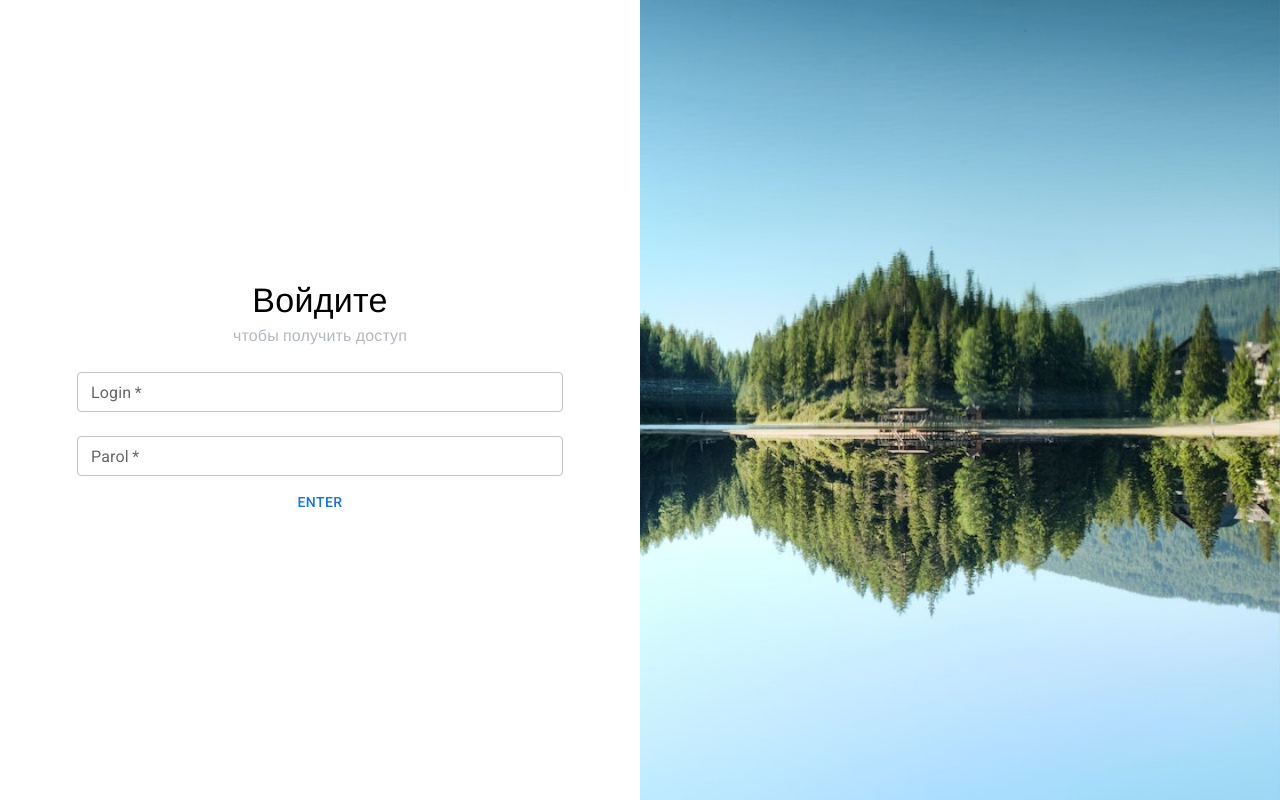
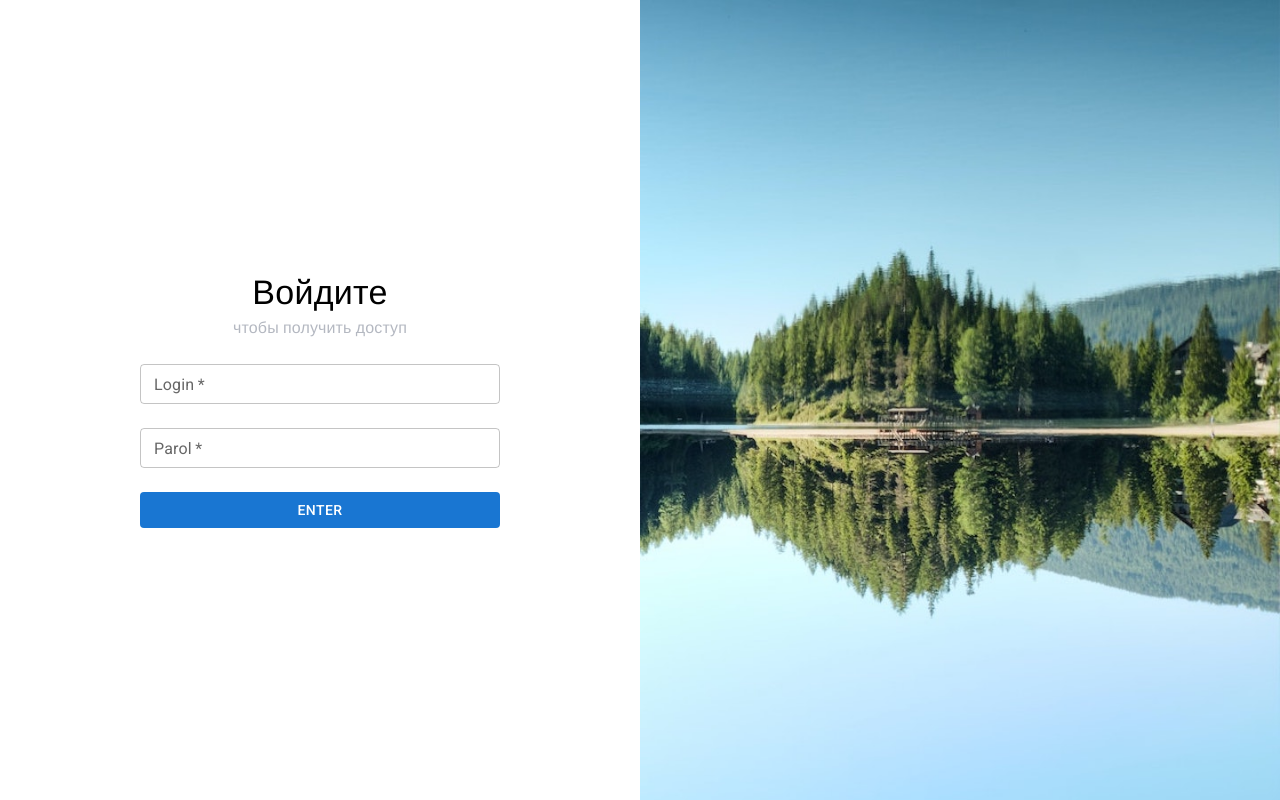
Before and after one commit to VladimirRM/Materialui-Reacthookgorms, a React (Create React App) app: page / in a window 1280 px wide. Built offline with nearby package versions, Linux system fonts and the light colour scheme; a web font is replaced by a local one.

Commit message:
adding use form

```diff
--- a/src/pages/auth-page/auth-form/auth-form.css
+++ b/src/pages/auth-page/auth-form/auth-form.css
@@ -18,3 +18,7 @@
 .auth-form__subtitle1{
     color: rgb(180,184,193)
 }
+.auth-form__form{
+    max-width: 360px;
+
+}
--- a/src/pages/auth-page/auth-form/auth-form.tsx
+++ b/src/pages/auth-page/auth-form/auth-form.tsx
@@ -13,7 +13,9 @@ import Button from '@mui/material/Button';
            <Typography variant="subtitle1" component='div' gutterBottom={true} className='auth-form__subtitle1' >
             чтобы получить доступ
       </Typography>
-      <form>
+      <form className='auth-form__form ' onSubmit={()=> null}
+
+      >
       <TextField
           required
 
@@ -35,7 +37,14 @@ import Button from '@mui/material/Button';
           fullWidth={true}
 
         />
-        <Button>
+        <Button type='submit'
+        variant='contained'
+        fullWidth={true}
+        disableElevation={true}
+        sx={{
+           marginTop: 2
+        }}
+        >
             Enter
         </Button>
       </form>
```
